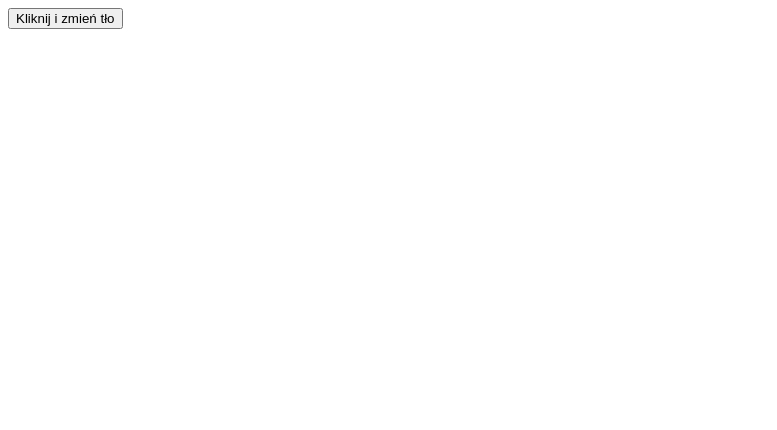
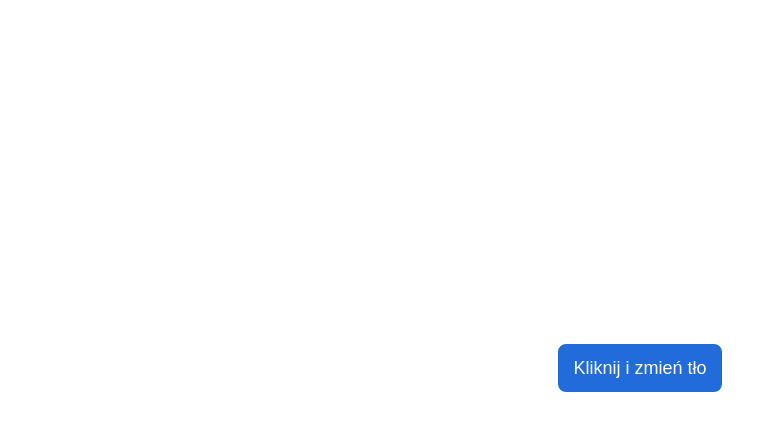
Before and after one commit to TGentr/randomcolor, a plain HTML site: page index.html in a window 1280 px wide. Shown: the whole page, without its empty margins (0-777 px from the left). Drawn offline with Linux system fonts and the light colour scheme.

Commit message:
added style.css

```diff
--- a/index.html
+++ b/index.html
@@ -2,13 +2,12 @@
 <html lang="pl">
     <head>
     <meta charset="UTF-8">
-
-        <title>Zmień tło || Random RGB picker</title>
-
+    <title>Zmień tło || Random RGB picker</title>
+    <link rel="stylesheet" type="text/css" href="style.css">
     </head>
     <body>
         <button>Kliknij i zmień tło</button>
-        <p></p>
+        <p class="rgbtu"></p>
         <script src="main.js"></script>
 
     </body>
--- /dev/null
+++ b/style.css
@@ -0,0 +1,39 @@
+body {
+    min-height: 95vh;
+    display:flex;
+    justify-content: center;
+    align-items: center;
+    font: sans-serif;
+    flex-direction: column;
+}
+
+button {
+    display: inline-block;
+    border: 2px solid white;
+    border-radius: 10px;
+    padding: 15px;
+    margin: 0;
+    text-decoration: none;
+    background: #226bda;
+    color: #ffffff;
+    font-family: sans-serif;
+    font-size: 18px;
+    line-height: 1;
+    cursor: pointer;
+    text-align: center;
+    outline: none;
+
+}
+
+button:hover,
+button:focus {
+    background: #073a79;
+}
+
+.rgbtu {
+    line-height: 16px;
+    font-family: sans-serif;
+    font-size:12px;
+    display:block;
+    height: 16px;
+}
```
